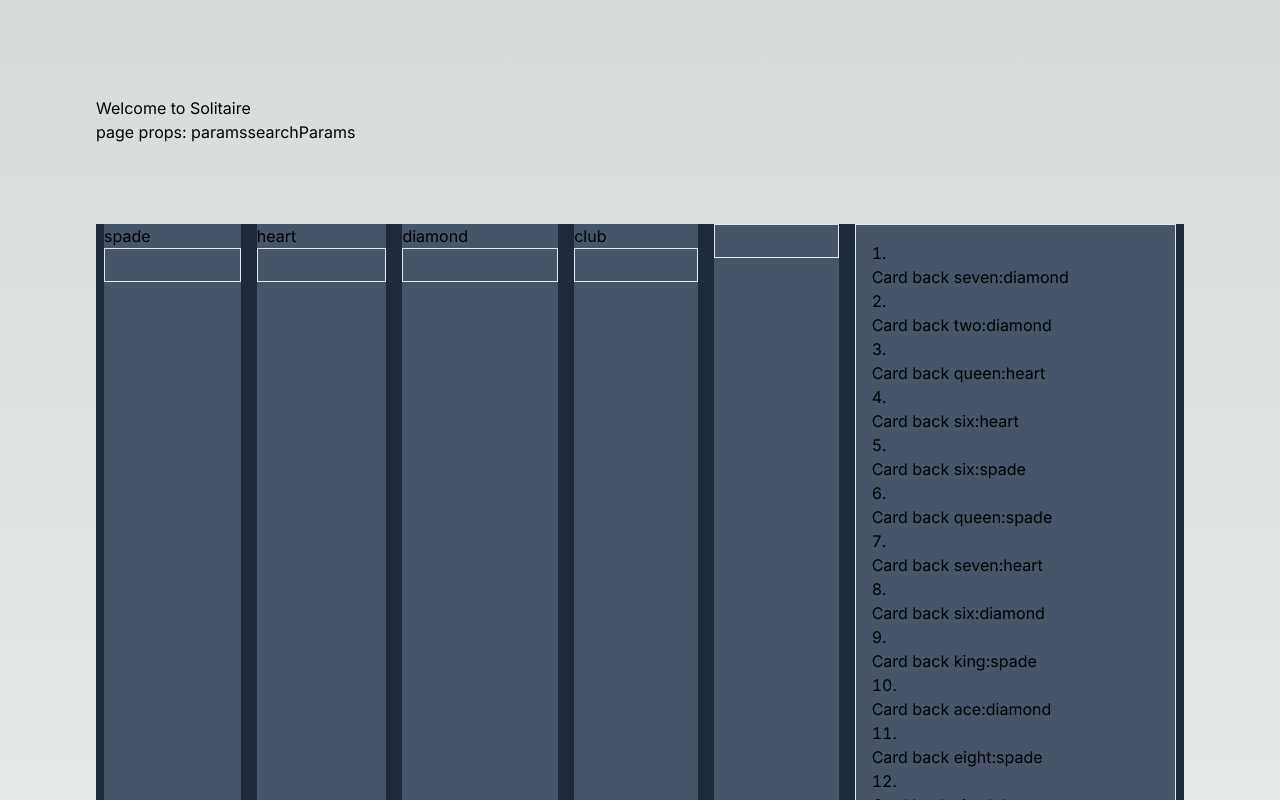
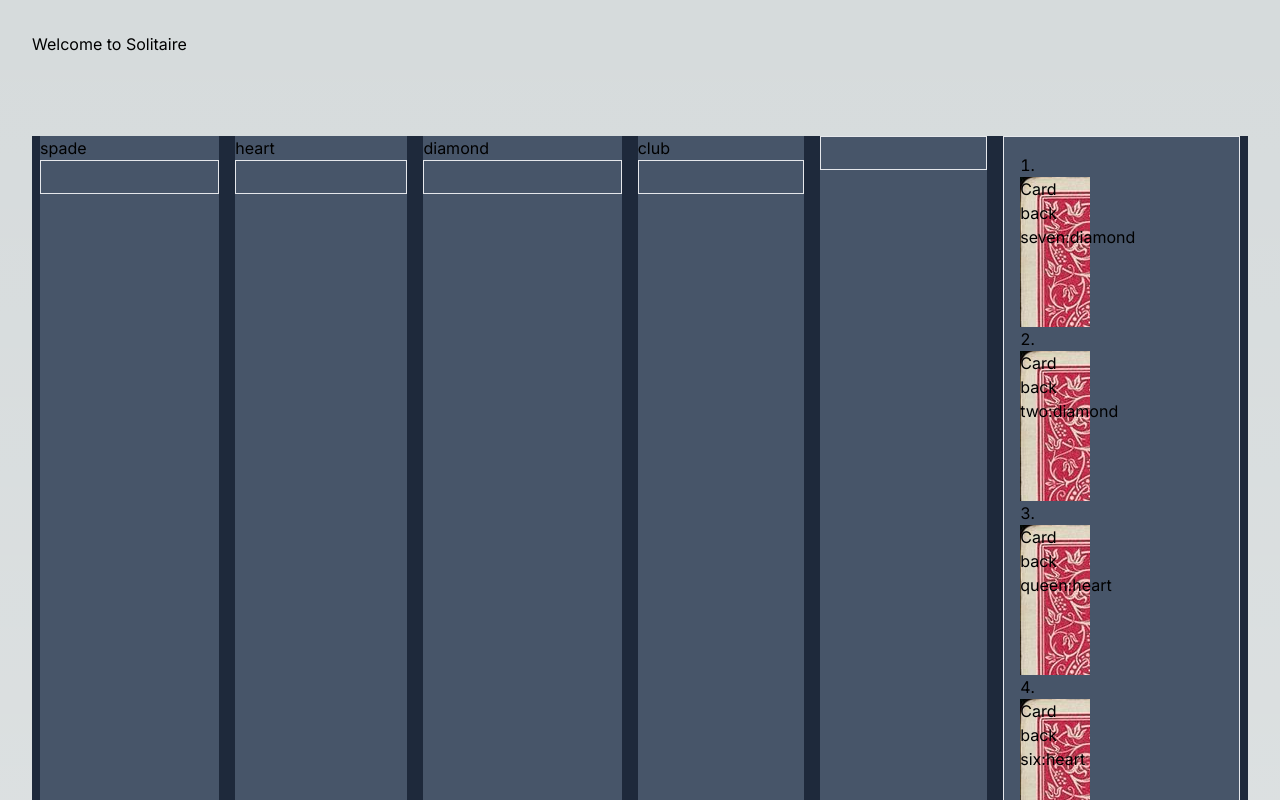
Before and after one commit to visegripped/next-learning, a Next.js app in the folder my-app/: page / in a window 1280 px wide. Shown: the top 800 px of the page. Built offline with nearby package versions, Linux system fonts and the light colour scheme.

Commit message:
Get styles working. format files. clean up imports

```diff
--- a/my-app/app/cardUtilities.mjs
+++ b/my-app/app/cardUtilities.mjs
@@ -33,7 +33,7 @@ export const deal = (shuffledDeck) => {
   const numTableaus = 6;
   const tableaus = {};
   let numPops = 1;
-  for (let i = 0; i <= numTableaus; i++ ) {
+  for (let i = 0; i <= numTableaus; i++) {
     tableaus[i] = [];
     for (let ipop = 0; ipop < numPops; ipop++) {
       tableaus[i].push(shuffledDeck.pop());
--- a/my-app/app/components/DealButton.js
+++ /dev/null
@@ -1,16 +0,0 @@
-'use client'
-
-import { suits, cards } from '../constants.mjs';
-import { shuffleArray, buildDeck, deal } from "../cardUtilities.mjs";
-
-export default function DealButton() {
-  const onClickForDeal = () => {
-    const deck = buildDeck(suits, cards);
-    const shuffledDeck = shuffleArray(deck);
-    let tableaus = deal(shuffledDeck)
-    return true;
-  }
-  return (
-    <button onClick={onClickForDeal}>Deal</button>
-  );
-}
--- a/my-app/app/components/tableau/Tableau.js
+++ b/my-app/app/components/tableau/Tableau.js
@@ -1,26 +1,32 @@
 "use client";
 
-import Pile from "../pile/Pile";
-import { numTableaus, cards } from "@/app/constants.mjs";
+import Pile from "@/app/components/pile/Pile";
+import { cards } from "@/app/constants.mjs";
 
 export default function Tableau(props) {
-  const { tableauPiles = {}, tryAddingCardToBuildingPile, buildingPiles } = props;
+  const {
+    tableauPiles = {},
+    tryAddingCardToBuildingPile,
+    buildingPiles,
+  } = props;
   const cardDoubleClickHandler = (event, cardProps) => {
     const { card } = cardProps;
-    if(tryAddingCardToBuildingPile(card, cards, buildingPiles)){
-      const cardTableauPile = event.target.closest('[data-tableau-pile]').getAttribute('data-tableau-pile')
+    if (tryAddingCardToBuildingPile(card, cards, buildingPiles)) {
+      const cardTableauPile = event.target
+        .closest("[data-tableau-pile]")
+        .getAttribute("data-tableau-pile");
       const pileId = `tableauPile${cardTableauPile}`;
       const newPile = tableauPiles[pileId].pile;
       newPile.pop();
       tableauPiles[pileId].update(newPile);
     }
-
   };
   return (
     <>
       {(() => {
         const elements = [];
-        for (let i = 0; i <= numTableaus; i++) {
+        const numTableaus = Object.keys(tableauPiles).length;
+        for (let i = 0; i < numTableaus; i++) {
           const cards = tableauPiles[`tableauPile${i}`].pile;
           elements.push(
             <div
@@ -29,7 +35,12 @@ export default function Tableau(props) {
               key={`tableau-${i}`}
               id={`tableauPile-${i}`}
             >
-              <Pile cards={cards} doubleClickHandler={cardDoubleClickHandler} cardFaceBehavior='showLastCard' id={`tableauPile-${i}`} />
+              <Pile
+                cards={cards}
+                doubleClickHandler={cardDoubleClickHandler}
+                cardFaceBehavior="showLastCard"
+                id={`tableauPile-${i}`}
+              />
             </div>
           );
         }
--- a/my-app/app/constants.mjs
+++ b/my-app/app/constants.mjs
@@ -14,5 +14,3 @@ export const cards = {
   queen: 12,
   king: 13,
 };
-
-export const numTableaus = 6;
--- a/my-app/app/page.jsx
+++ b/my-app/app/page.tsx
@@ -1,23 +1,17 @@
-import Image from "next/image";
-
-// import DealButton from './components/DealButton';
+// import Image from "next/image";
 import Solitaire from './components/solitaire/Solitaire';
 
-
-
-export default function Home(props) {
+export default function Home() {
 
   return (
-    <main className=" p-24">
+    <main className=" p-8">
       <div className='md:hidden'>thank you for your interest, but this version of solitaire is only available at tablet+</div>
       <div className="hidden md:block">
         <section className='flex'>
           <h1 className='grow'>Welcome to Solitaire</h1>
           {/* <div className='flex-none'><DealButton /></div> */}
         </section>
-        page props: {Object.keys(props)}
-        <Solitaire ssrProps={props} />
-
+        <Solitaire />
 
         {/* <a
           href="https://vercel.com/new?utm_source=create-next-app&utm_medium=appdir-template&utm_campaign=create-next-app"
--- a/my-app/tsconfig.json
+++ b/my-app/tsconfig.json
@@ -21,6 +21,6 @@
       "@/*": ["./*"]
     }
   },
-  "include": ["next-env.d.ts", "**/*.ts", "**/*.tsx", ".next/types/**/*.ts", "app/page.jsx"],
+  "include": ["next-env.d.ts", "**/*.ts", "**/*.tsx", ".next/types/**/*.ts", "app/page.tsx"],
   "exclude": ["node_modules"]
 }
```
Also changed, not shown: my-app/app/components/card/Card.js (+22 -11 lines), my-app/app/components/pile/Pile.js (+6 -3 lines), my-app/app/components/solitaire/Solitaire.js (+33 -25 lines), my-app/app/components/card/Card.module.css (renamed from my-app/app/components/card/Card.css).
